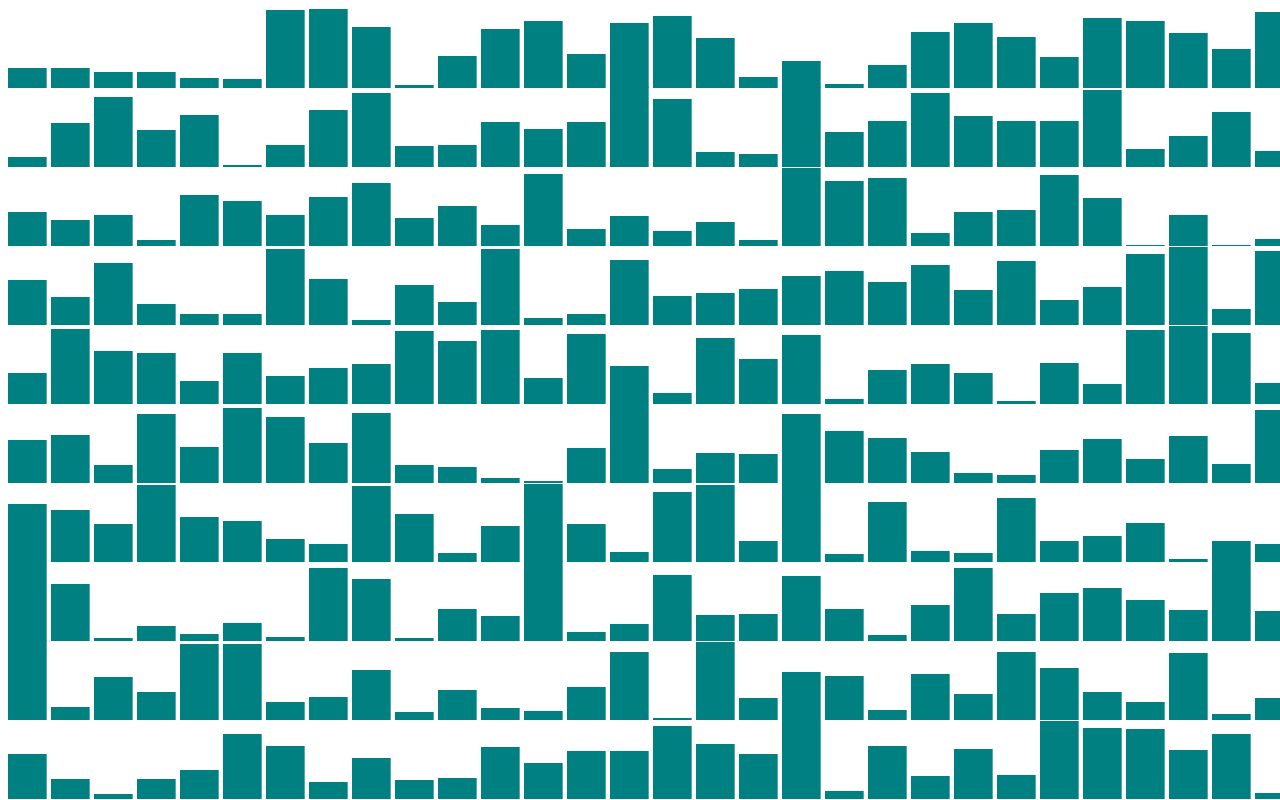
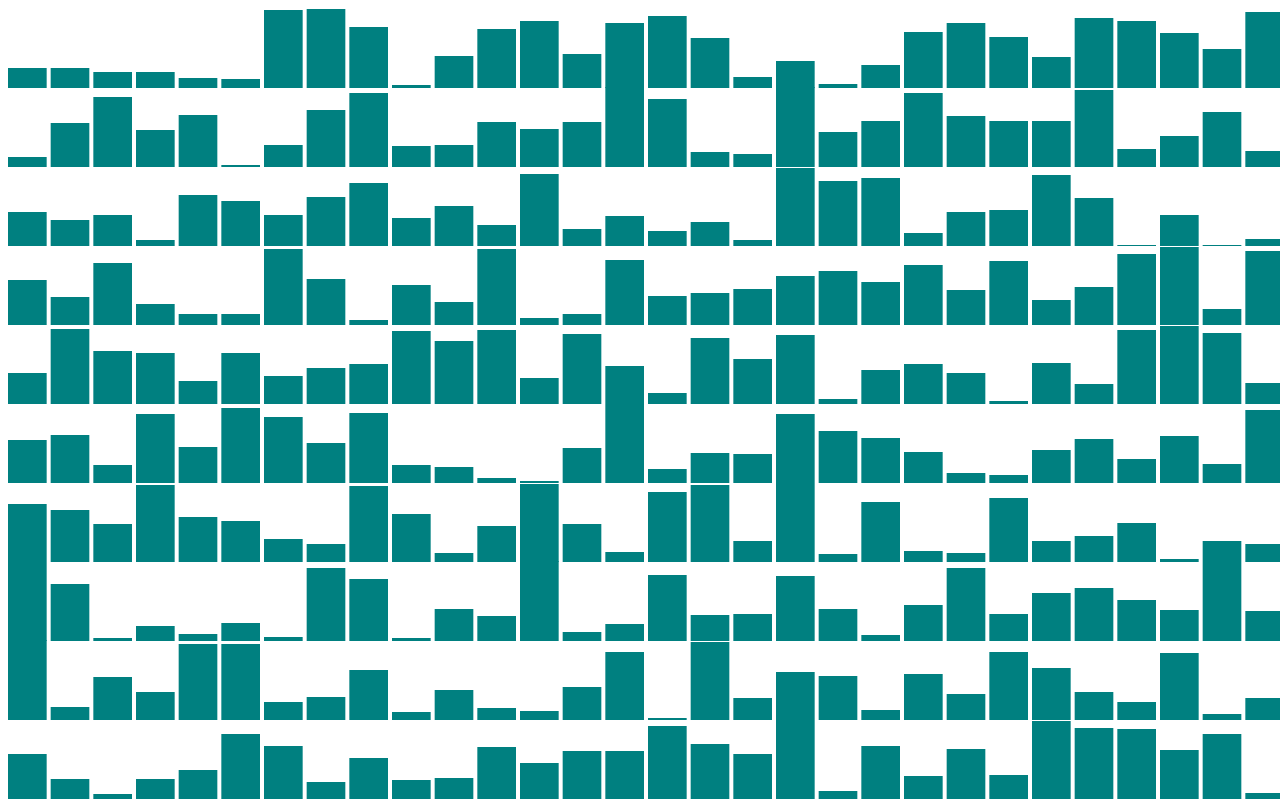
Before and after one commit to beqa-bumbeishvili/d3-bar-chart, a plain HTML site: page index.html in a window 1280 px wide. Drawn offline with nearby package versions, Linux system fonts and the light colour scheme.

Commit message:
change bars x attribute

```diff
--- a/script.js
+++ b/script.js
@@ -1,20 +1,23 @@
 windowHeight = innerHeight;
 windowWidth = innerWidth;
+console.log(innerWidth);
 var dataset = fillData(30, 10);
 
 var svg = d3.select("body")
-    .append("svg").style("overflow", "visible");
+    .append("svg")
+    .style("overflow", "visible");
 
 var group = svg
     .selectAll("g")
     .data(dataset)
-    .enter().append("g")
+    .enter()
+    .append("g")
     .attr("transform", (d, i) => "translate(" + 0 + "," + i * (windowHeight / dataset.length - 1) + ")");
 
 rect = group.selectAll("rect")
     .data(function (d) { return d })
     .enter().append("rect")
-    .attr("x", function (d, i) { return i * 43; })
+    .attr("x", function (d, i) { return i * windowWidth/30; })
     .attr("y", function (d, i) { return windowHeight / 10 - d; })
     .attr("width", windowWidth / 30 - 4)
     .attr("height", function (d, i) { return d; })
```
Also changed, not shown: index.html (+0 -1 lines).
